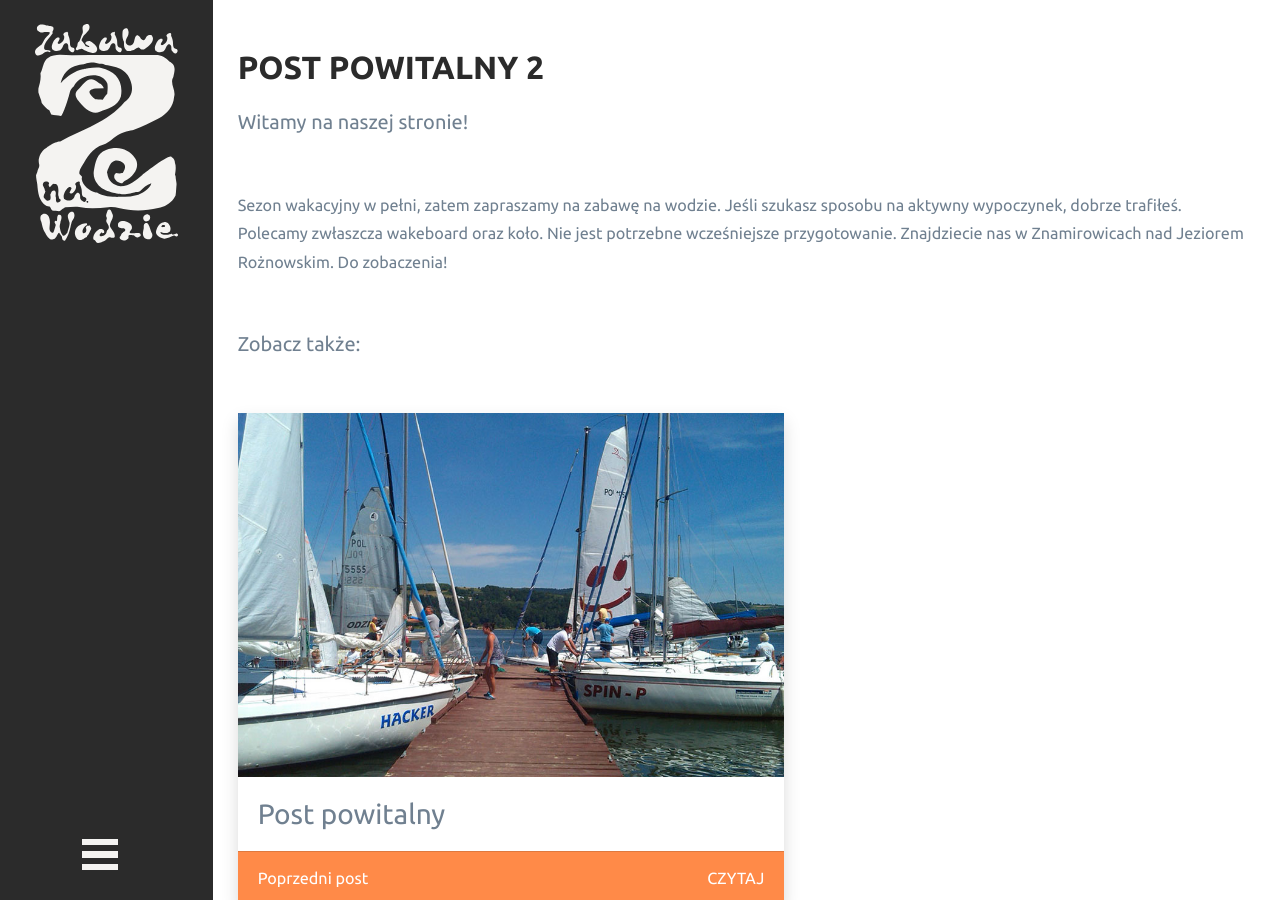
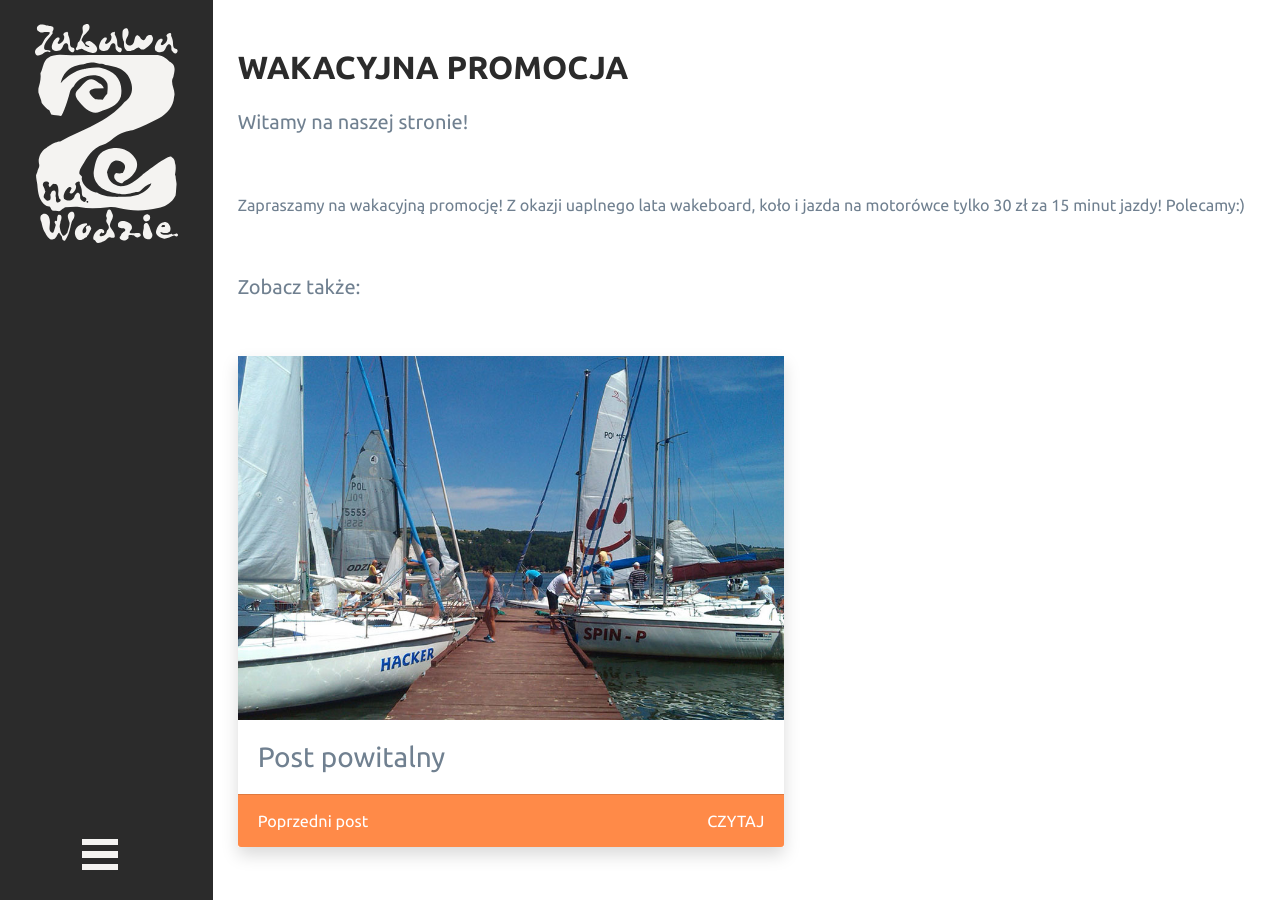
Before and after one commit to edwingrafik/zabawynawodzie, a Jekyll site: the page built from _posts/2018-07-10-post-powitalny2.md, in a window 1280 px wide and 900 px high. Built offline with Jekyll 4.4.1, drawn with Linux system fonts in a browser that asks for light colours; nearby versions of some CDN libraries; comment, search, counter and statistics services are not loaded.

Commit message:
Update Post “2018-07-10-post-powitalny2”

```diff
--- a/_posts/2018-07-10-post-powitalny2.md
+++ b/_posts/2018-07-10-post-powitalny2.md
@@ -1,7 +1,7 @@
 ---
 layout: post
-title: Post powitalny 2
+title: Wakacyjna promocja
 subtitle: Witamy na naszej stronie!
 title-img: /img/mexico-88768_1920.jpg
 ---
-Sezon wakacyjny w pełni, zatem zapraszamy na zabawę na wodzie. Jeśli szukasz sposobu na aktywny wypoczynek, dobrze trafiłeś. Polecamy zwłaszcza wakeboard oraz koło. Nie jest potrzebne wcześniejsze przygotowanie. Znajdziecie nas w Znamirowicach nad Jeziorem Rożnowskim. Do zobaczenia!
+Zapraszamy na wakacyjną promocję! Z okazji uaplnego lata wakeboard, koło i jazda na motorówce tylko 30 zł za 15 minut jazdy! Polecamy:)
```
